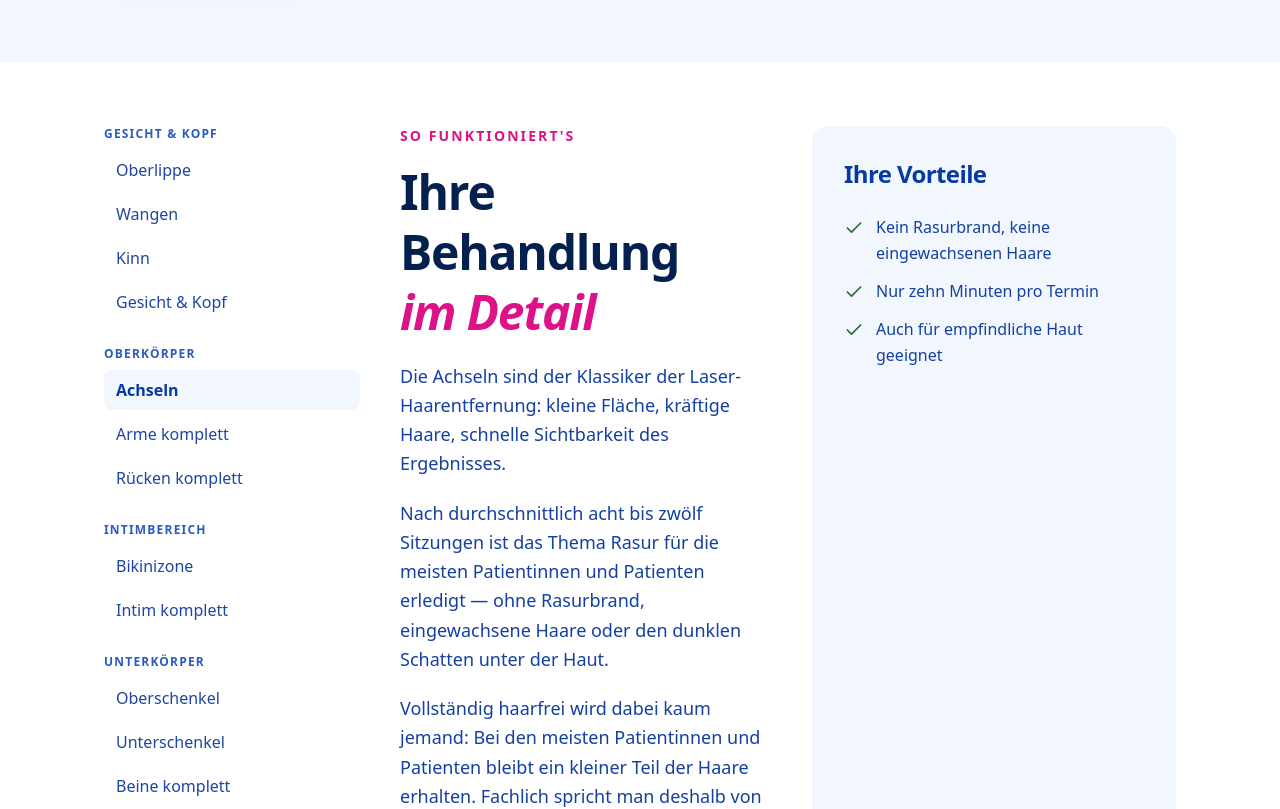
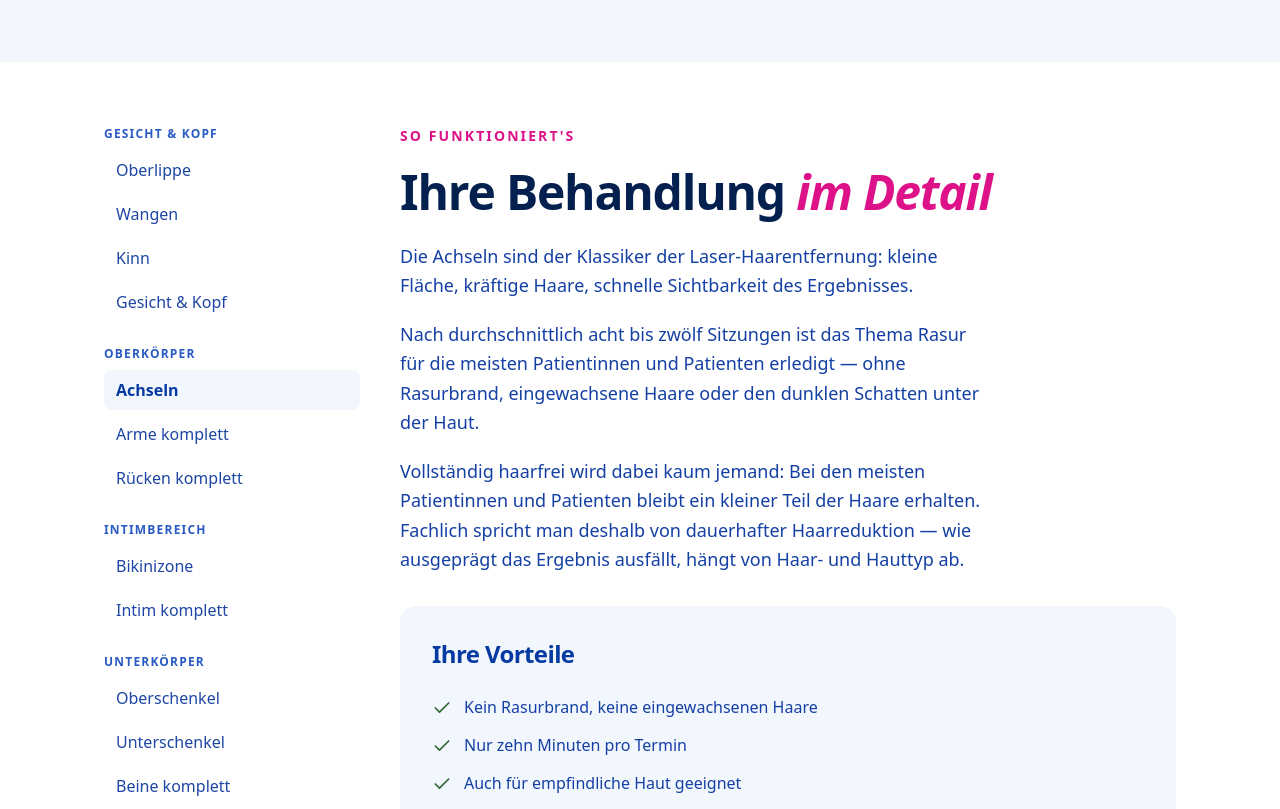
Before and after one commit to az108/dost, a React (Vite) app in the folder laser-aesthetik/: page /behandlungen/achseln in a window 1280 px wide. Shown: the part 608-1417 px from the top of the page. Built offline with nearby package versions, Linux system fonts and the light colour scheme.

Commit message:
fix(laser-aesthetik): adapt treatment content layouts to the narrower pane

```diff
--- a/laser-aesthetik/src/pages/TreatmentDetail.tsx
+++ b/laser-aesthetik/src/pages/TreatmentDetail.tsx
@@ -105,8 +105,8 @@ export default function TreatmentDetail() {
             </div>
 
             <div className="order-1 flex flex-col gap-12 lg:order-2">
-              <div className="grid gap-12 lg:grid-cols-2">
-                <Reveal className="flex flex-col gap-5">
+              <div className="flex flex-col gap-8">
+                <Reveal className="flex max-w-prose flex-col gap-5">
                   <SectionHeader
                     eyebrow="So funktioniert's"
                     title="Ihre Behandlung"
@@ -143,7 +143,7 @@ export default function TreatmentDetail() {
                     <BookingButton>Beratungstermin buchen</BookingButton>
                   </div>
                 ) : (
-                  <div className="grid gap-4 sm:grid-cols-2 lg:grid-cols-4">
+                  <div className="grid gap-4 sm:grid-cols-2 xl:grid-cols-4">
                     <div className="flex flex-col gap-1 rounded-card border border-brand-100 bg-white p-6">
                       <p className="text-xs font-bold uppercase tracking-widest text-brand-600">
                         Einzelsitzung
```
